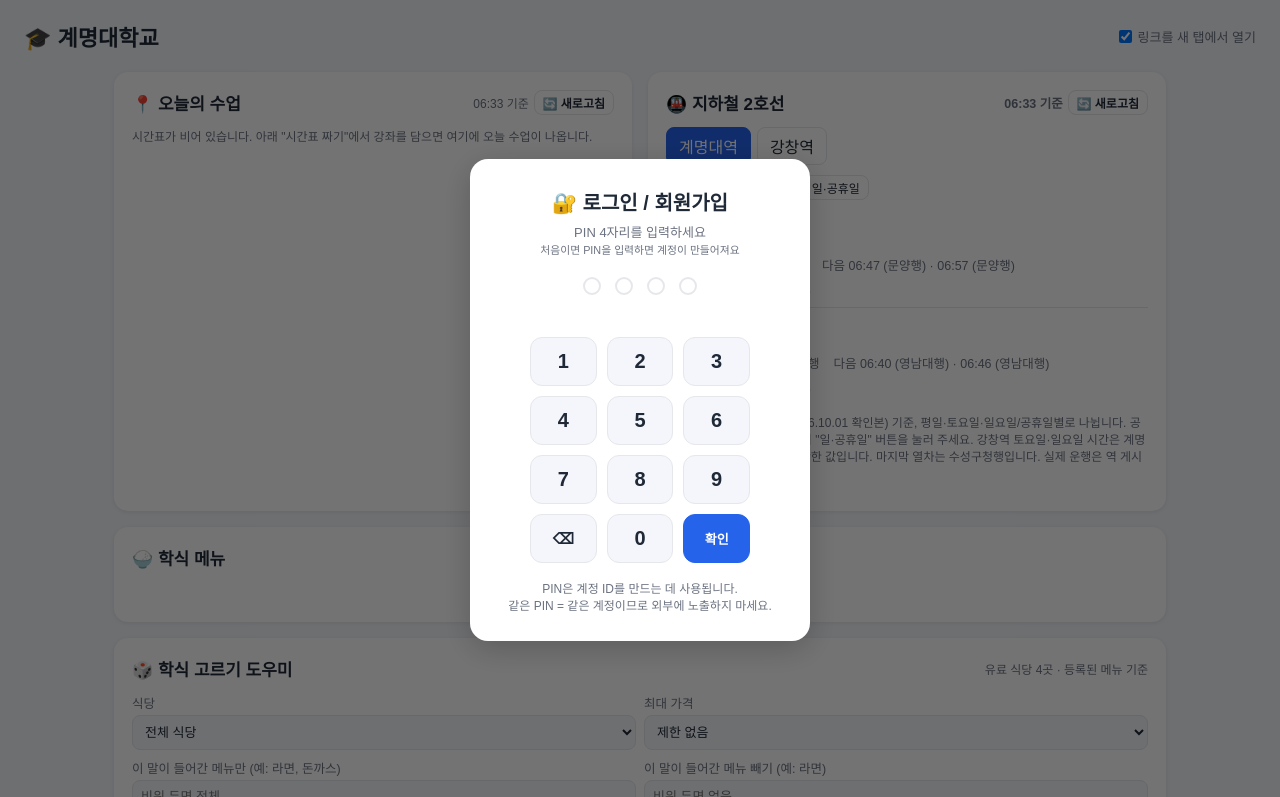
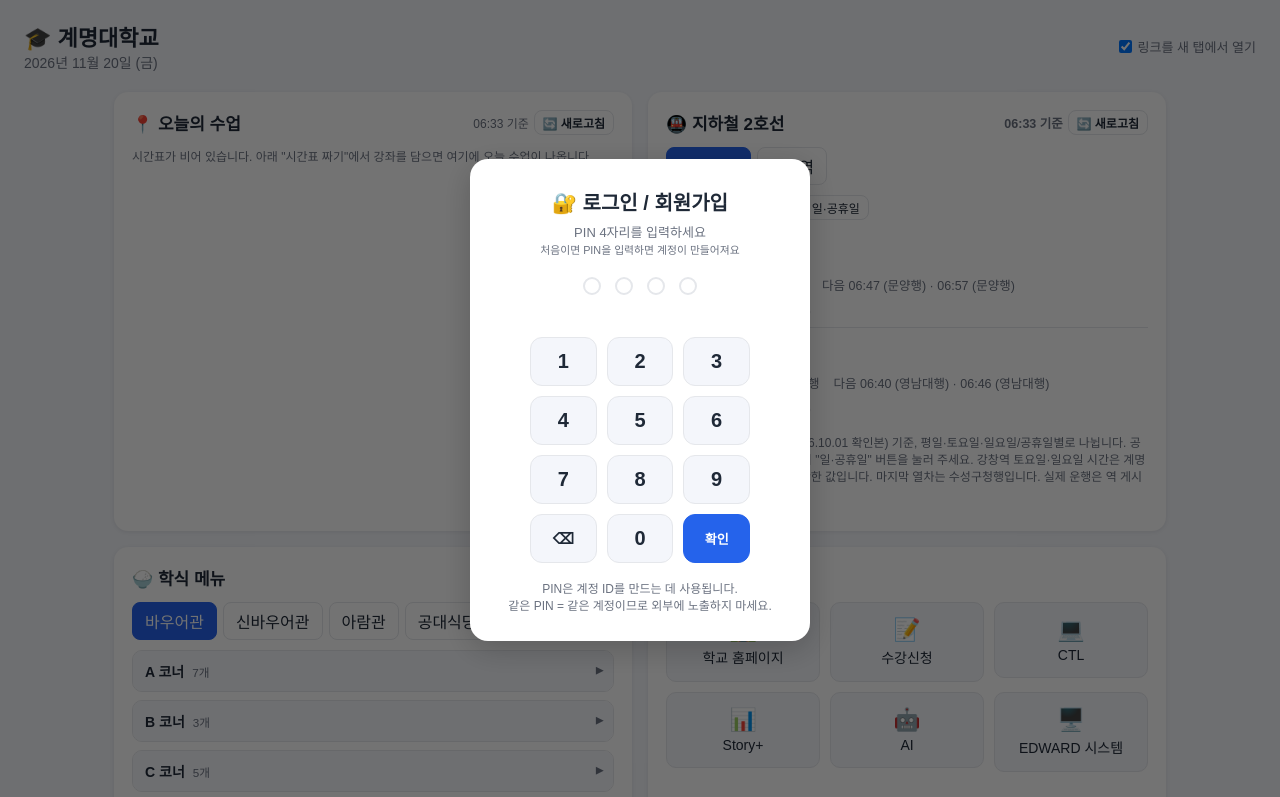
Before and after one commit to MAGUMG/kmu, a plain HTML site: page index.html in a window 1280 px wide. Shown: the top 797 px of the page. Drawn offline with Linux system fonts and the light colour scheme.

Commit message:
Add files via upload

```diff
--- a/index.html
+++ b/index.html
@@ -495,19 +495,16 @@ $('dayTabs').onclick=e=>{const b=e.target.closest('[data-d]');if(b){day=+b.datas
 $('meals').addEventListener('toggle',e=>{const d=e.target;if(!d.dataset||!d.dataset.k)return;d.open?openC.add(d.dataset.k):openC.delete(d.dataset.k);try{sessionStorage.setItem('openC',JSON.stringify([...openC]))}catch(x){}},true);
 $('newtab').onchange=e=>{S.newTab=e.target.checked;save();render()};
 
-// 메뉴 수정 기능 비활성화
-      const mm=line.match(/^(.*?)[\s,:]+([\d,]+)\s*원?$/);
-      if(mm&&mm[1].trim())return {n:mm[1].trim(),p:parseInt(mm[2].replace(/,/g,''),10)};
-      return {n:line,p:null};
-    });
-    S.menu[pid]=S.menu[pid]||{};S.menu[pid].items=list;
-    place=pid;save();render();return;
-  }
-  const days=$('mAll').checked?[1,2,3,4,5]:[+$('mDay').value];
-  S.menu[pid]=S.menu[pid]||{};
-  days.forEach(d=>{S.menu[pid][d]=S.menu[pid][d]||{};S.menu[pid][d][k]=items});
-  place=pid;save();render();
-};
+// 메뉴 수정 기능 비활성화 (로그인 연동을 위해 버튼 제거됨)
+const openC=new Set(JSON.parse(sessionStorage.getItem('openC')||'[]'));
+function renderPaid(items){
+  const row=x=>`<div class="price"><span>${esc(x.n)}</span><span>${x.p!=null?x.p.toLocaleString('ko-KR')+'원':''}</span></div>`;
+  let out='',cur=null;
+  const flush=()=>{if(!cur)return;const k=place+'|'+cur.h;out+=`<details class="corner" data-k="${esc(k)}" ${openC.has(k)?'open':''}><summary><span>${esc(cur.h)}<small>${cur.rows.length}개</small></span></summary>${cur.rows.map(row).join('')}</details>`;cur=null};
+  items.forEach(x=>{if(x.h){flush();cur={h:x.h,rows:[]}}else if(cur)cur.rows.push(x);else out+=row(x)});
+  flush();return out;
+}
+function isPaid(id){const p=S.places.find(x=>x.id===id);return !!p&&p.type==='paid'}
 
 // ══════════════════════════════════════════════════════
 // PIN 로그인 / 회원가입 / Firebase 동기화
@@ -608,7 +605,7 @@ $('newtab').onchange=e=>{S.newTab=e.target.checked;save();render()};
     if(k==='del'){pinBuf=pinBuf.slice(0,-1);}
     else if(k==='ok'){await tryLogin(pinBuf);pinBuf='';}
     else if(/^[0-9]$/.test(k)&&pinBuf.length<4){
-      pinBuf+=k;
+      pinBuf+=k;updateDots();
       if(pinBuf.length===4)await tryLogin(pinBuf).then(()=>{pinBuf='';});
     }
     updateDots();
```
